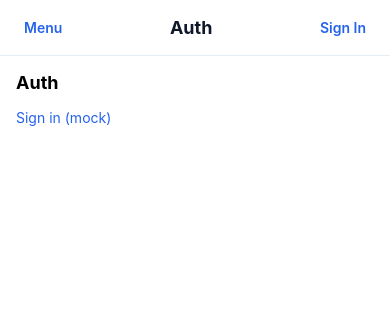
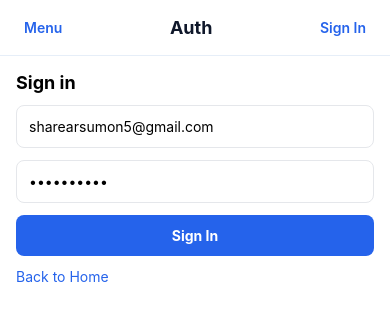
Before and after one commit to ShahriyarSumon/pother-dake-mobile, a React Native app: screen /Auth in a window 390 px wide. Shown: the top 320 px of the page. Built offline with nearby package versions, Linux system fonts and the light colour scheme; no server answers.

Commit message:
feat(api): set API URL to provided host and implement Auth screen to call POST /auth/login (store token)

```diff
--- a/app.json
+++ b/app.json
@@ -6,7 +6,8 @@
     "sdkVersion": "49.0.0",
     "platforms": ["ios","android","web"],
     "extra": {
-      "apiUrl": "${EXPO_PUBLIC_API_URL}"
+      "apiUrl": "http://72.61.225.177:5001",
+      "useMock": false
     }
   }
 }
--- a/src/screens/Auth.tsx
+++ b/src/screens/Auth.tsx
@@ -1,7 +1,8 @@
 import styled from 'styled-components/native';
-import React from 'react';
-import { View, Text, TouchableOpacity } from 'react-native';
+import React, { useState } from 'react';
+import { View, Text, TouchableOpacity, TextInput, ActivityIndicator, Alert } from 'react-native';
 import Header from '../components/Header';
+import api from '../api';
 
 const Container = styled.View`
   flex: 1;
@@ -9,14 +10,63 @@ const Container = styled.View`
   background-color: ${p => p.theme.colors.background};
 `;
 
+const Field = styled.TextInput`
+  border-width: 1px;
+  border-color: #e5e7eb;
+  padding: 12px;
+  border-radius: 8px;
+  margin-bottom: 12px;
+  background-color: #fff;
+`;
+
+const Button = styled.TouchableOpacity`
+  background-color: #2563eb;
+  padding: 12px;
+  border-radius: 8px;
+  align-items: center;
+`;
+
+const ButtonText = styled.Text`
+  color: #fff;
+  font-weight: 700;
+`;
+
 export default function AuthScreen({ navigation }: any) {
+  const [email, setEmail] = useState('sharearsumon5@gmail.com');
+  const [password, setPassword] = useState('123@sumonE');
+  const [loading, setLoading] = useState(false);
+
+  const onLogin = async () => {
+    setLoading(true);
+    try {
+      const res = await api.login(email.trim(), password);
+      setLoading(false);
+      Alert.alert('Success', 'Logged in successfully');
+      // navigate into passenger area by default — token is stored by api.login
+      navigation.navigate('Passenger');
+    } catch (err: any) {
+      setLoading(false);
+      const msg = err?.response?.data?.message || err?.message || 'Login failed';
+      Alert.alert('Login error', String(msg));
+    }
+  };
+
   return (
     <>
       <Header navigation={navigation} title="Auth" />
       <Container>
-        <Text style={{fontSize: 18, fontWeight: '700'}}>Auth</Text>
-        <TouchableOpacity onPress={() => navigation.navigate('Passenger')} style={{marginTop:16}}>
-          <Text style={{color: '#2563eb'}}>Sign in (mock)</Text>
+        <Text style={{fontSize: 18, fontWeight: '700', marginBottom: 12}}>Sign in</Text>
+        <Field placeholder="Email" value={email} onChangeText={setEmail} autoCapitalize="none" keyboardType="email-address" />
+        <Field placeholder="Password" value={password} onChangeText={setPassword} secureTextEntry />
+        {loading ? (
+          <ActivityIndicator size="large" color="#2563eb" style={{marginTop: 12}} />
+        ) : (
+          <Button onPress={onLogin}>
+            <ButtonText>Sign In</ButtonText>
+          </Button>
+        )}
+        <TouchableOpacity onPress={() => navigation.navigate('Landing')} style={{marginTop: 12}}>
+          <Text style={{color: '#2563eb'}}>Back to Home</Text>
         </TouchableOpacity>
       </Container>
     </>
```
